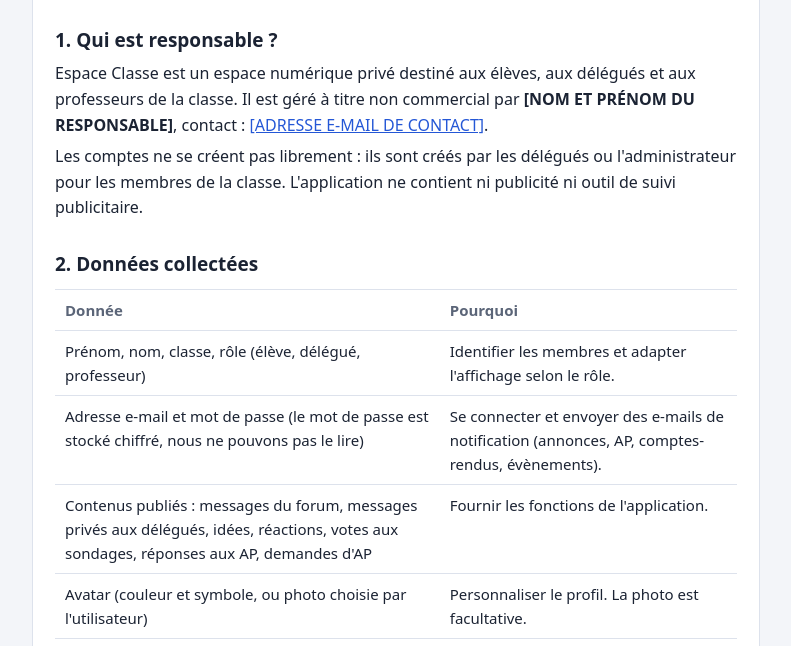
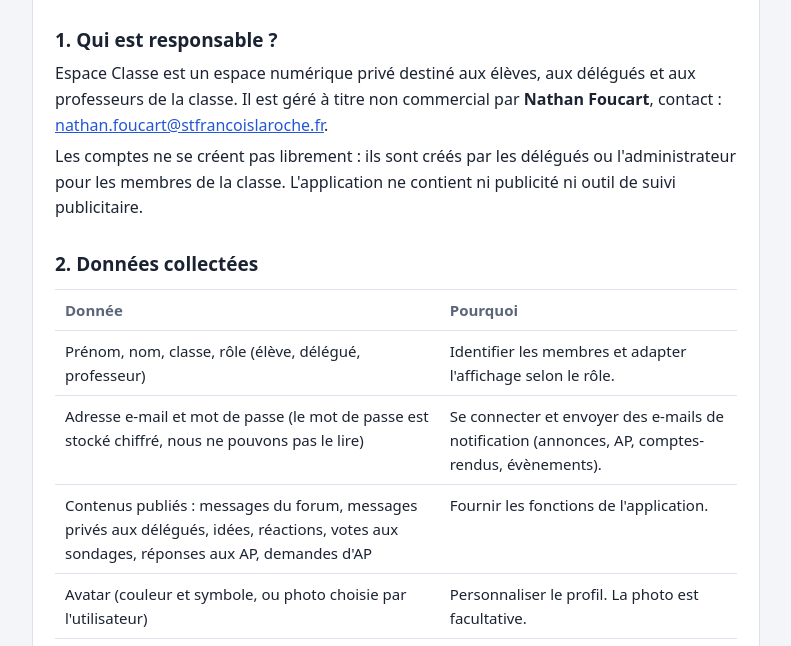
Before and after one commit to betaflop/espace-classe, a website: page privacy.html in a window 1280 px wide. Shown: the part 154-800 px from the top of the page, without its empty margins (244-1035 px from the left). Drawn offline with Linux system fonts and the light colour scheme.

Commit message:
Update contact information in privacy policy

```diff
--- a/privacy.html
+++ b/privacy.html
@@ -29,7 +29,7 @@
   <p class="soft">Application et site « Espace Classe » — Lycée Saint-François d'Assise. Dernière mise à jour : 14 novembre 2026.</p>
 
   <h2>1. Qui est responsable ?</h2>
-  <p>Espace Classe est un espace numérique privé destiné aux élèves, aux délégués et aux professeurs de la classe. Il est géré à titre non commercial par <strong>[NOM ET PRÉNOM DU RESPONSABLE]</strong>, contact : <a href="mailto:[ADRESSE E-MAIL DE CONTACT]">[ADRESSE E-MAIL DE CONTACT]</a>.</p>
+  <p>Espace Classe est un espace numérique privé destiné aux élèves, aux délégués et aux professeurs de la classe. Il est géré à titre non commercial par <strong>Nathan Foucart</strong>, contact : <a href="mailto:nathan.foucart@stfrancoislaroche.fr">nathan.foucart@stfrancoislaroche.fr</a>.</p>
   <p>Les comptes ne se créent pas librement : ils sont créés par les délégués ou l'administrateur pour les membres de la classe. L'application ne contient ni publicité ni outil de suivi publicitaire.</p>
 
   <h2>2. Données collectées</h2>
```
